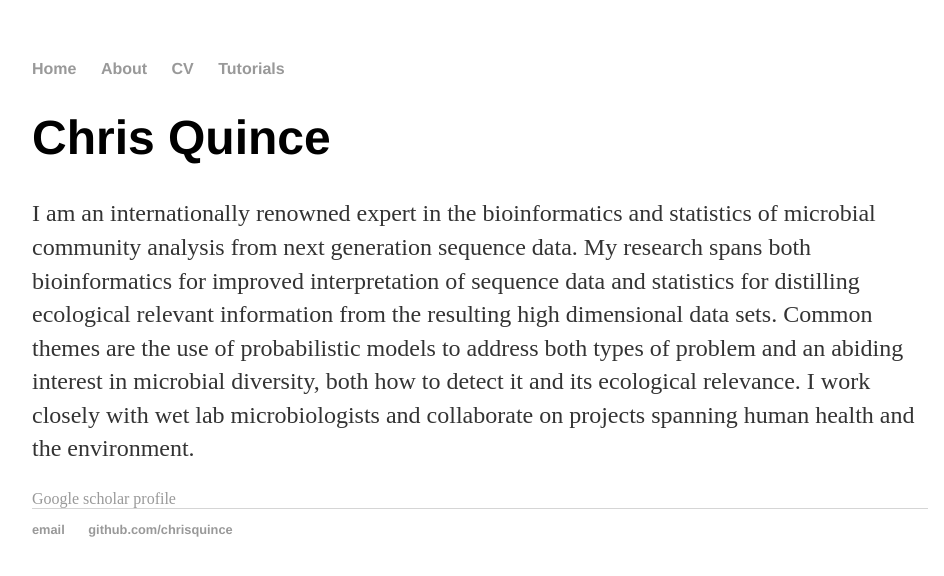
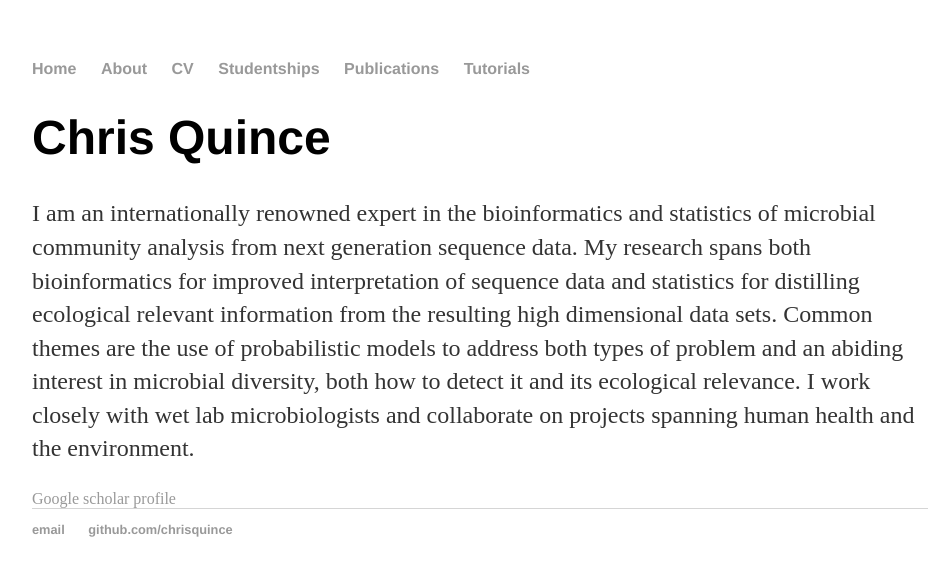
Before and after one commit to chrisquince/chrisquince.github.io, a Jekyll site: the page built from index.html, in a window 1280 px wide. Shown: the top 576 px of the page, without its empty margins (160-1104 px from the left). Built offline with Jekyll 4.4.1, drawn with Linux system fonts in a browser that asks for light colours.

Commit message:
Update default.html

```diff
--- a/_layouts/default.html
+++ b/_layouts/default.html
@@ -11,6 +11,8 @@
 	    			<li><a href="/">Home</a></li>
 	        		<li><a href="/about">About</a></li>
         			<li><a href="/cv">CV</a></li>
+        			<li><a href="/studentships">Studentships</a></li>
+        			<li><a href="/studentships">Publications</a></li>
         			<li><a href="/tutorials">Tutorials</a></li>
 	    		</ul>
 			</nav>
```
